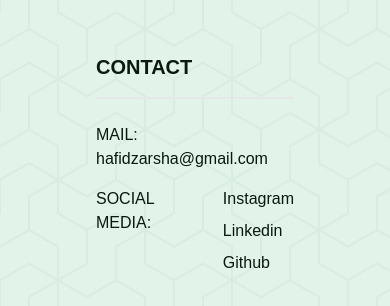
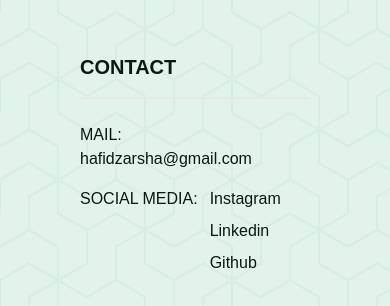
Before and after one commit to kabirarshafidz/my-portfolio, a Next.js app: page /contact in a window 390 px wide. Shown: the part 130-436 px from the top of the page. Built offline with nearby package versions, Linux system fonts and the light colour scheme; a web font is replaced by a local one.

Commit message:
fixed a really small bug

```diff
--- a/src/app/contact/page.tsx
+++ b/src/app/contact/page.tsx
@@ -67,7 +67,7 @@ export default function Home() {
         }`}
       >
         <div className="flex justify-center">
-          <div className="w-full lg:mx-48 mx-24 mt-24 sm:mt-12 lg:mt-24 xl:mt-36 h-min">
+          <div className="w-full lg:mx-48 mx-20 mt-24 sm:mt-12 lg:mt-24 xl:mt-36 h-min">
             {/* Page Content */}
             <div className="border-b-2 flex justify-between">
               <h1 className="page-title xl:!text-5xl lg:text-3xl  !text-xl">
```
